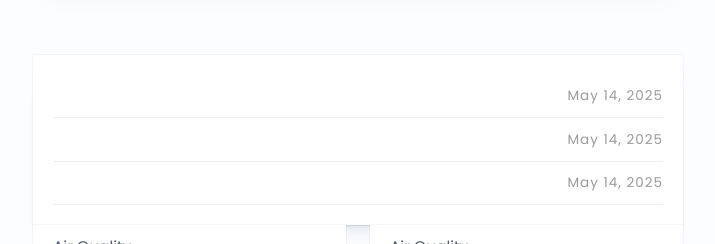
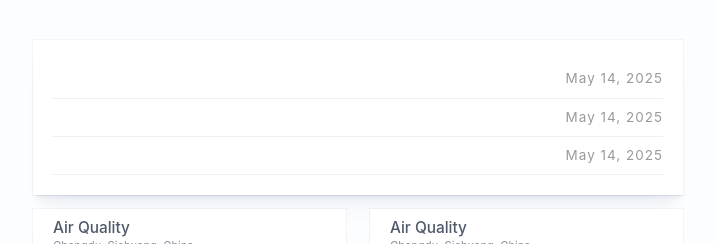
Before and after one commit to wjjwkwindy/cosyrain., a Vue app: page / in a window 1280 px wide. Shown: the part 167-411 px from the top of the page, without its empty margins (282-997 px from the left). Built offline with nearby package versions, Linux system fonts and the light colour scheme.

Commit message:
feat: 去除无用引用；主要样式修改为less；覆盖antd样式；

```diff
--- /dev/null
+++ b/src/styles/reset.less
@@ -0,0 +1,18 @@
+/* 覆盖antd的样式 */
+
+// 卡片
+.ant-card {
+  box-shadow: @card-shadow;
+  border: none;
+  border-radius: 0;
+
+  .ant-card-body {
+    padding: 10px 20px;
+  }
+}
+
+// 列表
+.ant-list .ant-list-item {
+  padding-left: 0;
+  padding-right: 0;
+}
--- a/src/styles/style.css
+++ b/src/styles/style.less
@@ -13,3 +13,16 @@ body {
   width: 650px;
   margin: 0 auto;
 }
+
+/* 列表 */
+.list {
+  a {
+    display: block;
+    font-weight: normal;
+    font-size: 15px;
+  }
+
+  span:first-child {
+    margin-right: 10px;
+  }
+}
```
Also changed, not shown: src/main.ts (+7 -6 lines).
